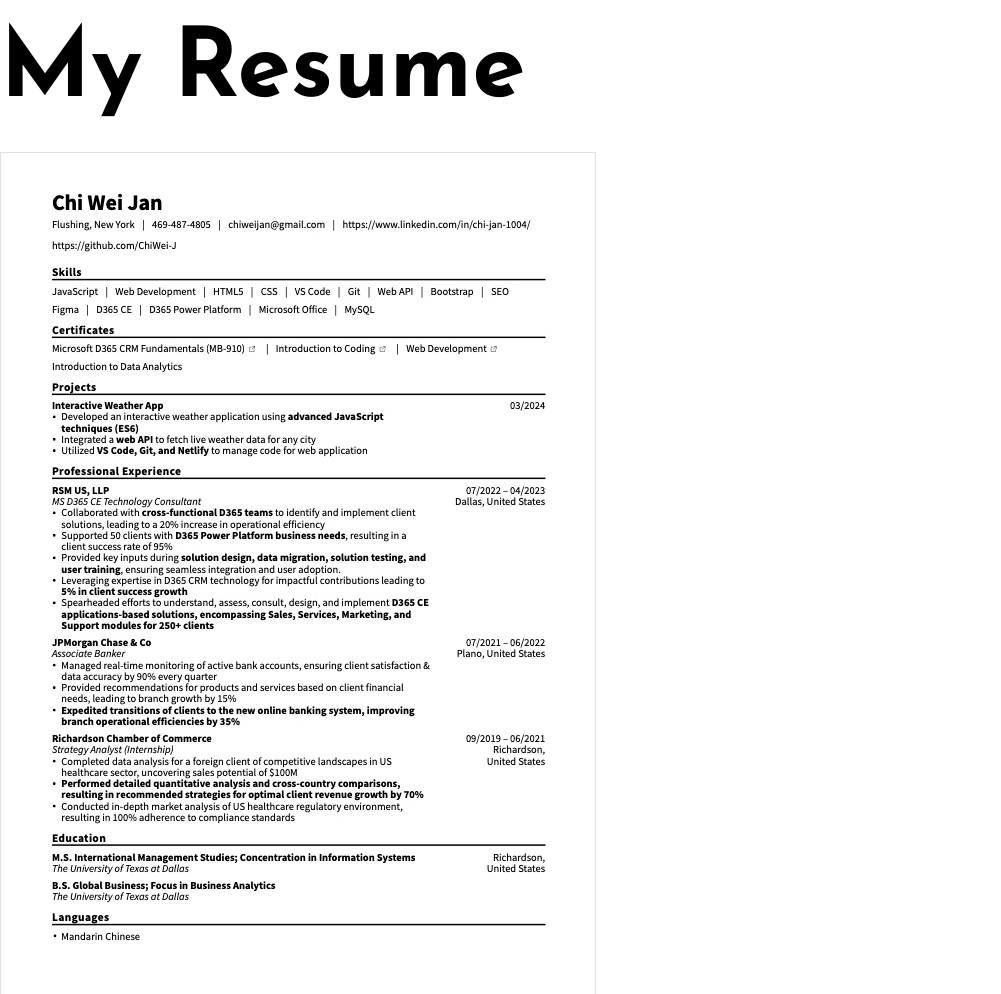
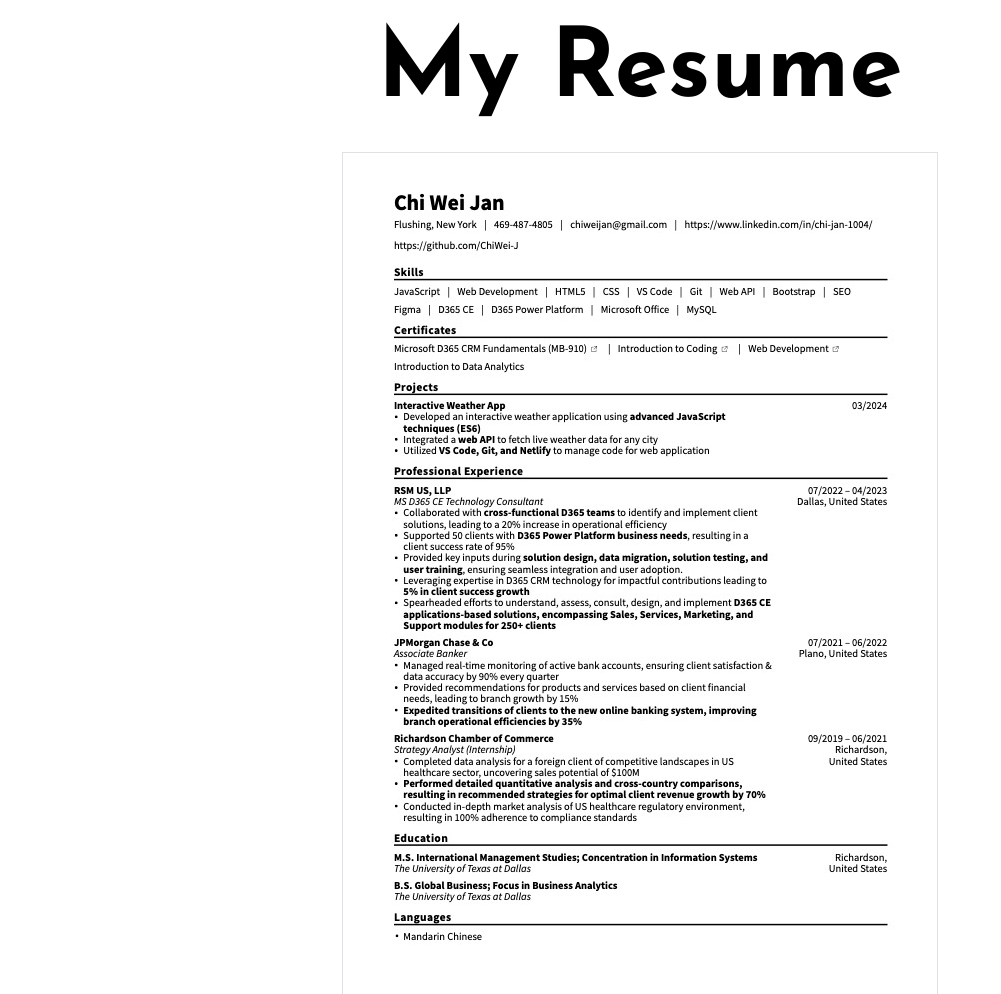
Before and after one commit to ChiWei-J/main-portfolio, a plain HTML site: page resume.html in a window 1280 px wide. Shown: the whole page, without its empty margins (0-1001 px from the left). Drawn offline with nearby package versions, Linux system fonts and the light colour scheme.

Commit message:
Centered image and h1

```diff
--- a/resume.html
+++ b/resume.html
@@ -24,7 +24,11 @@
     <title>Chi Wei Jan's Updated Resume</title>
   </head>
   <body>
-    <h1>My Resume</h1>
-    <img src="/images/Chi-Wei-Jan-Updated-Resume.jpg" class="border" alt="" />
+    <h1 class="text-center">My Resume</h1>
+    <img
+      src="/images/Chi-Wei-Jan-Updated-Resume.jpg"
+      class="img-fluid mx-auto d-block border"
+      alt=""
+    />
   </body>
 </html>
```
